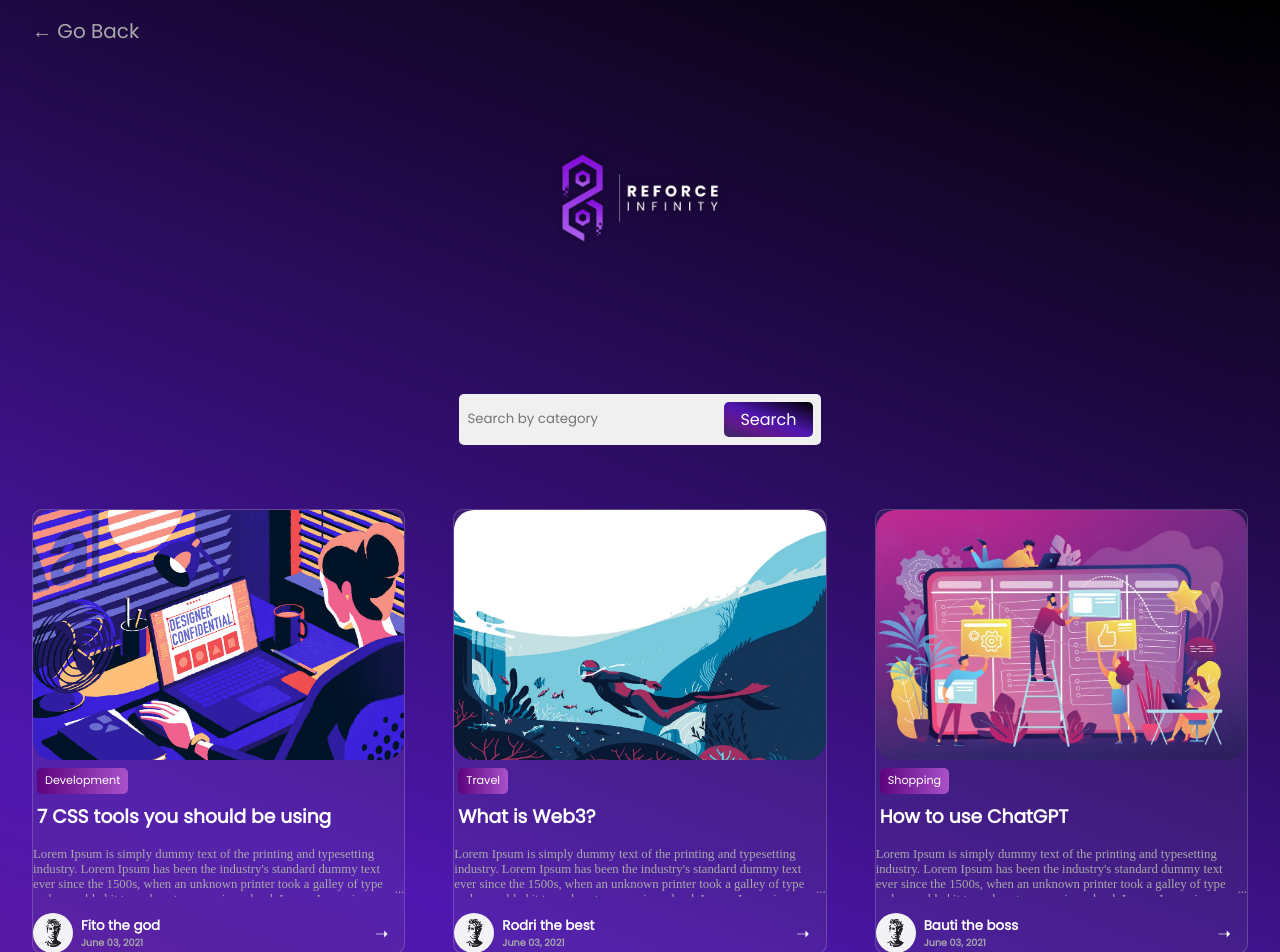
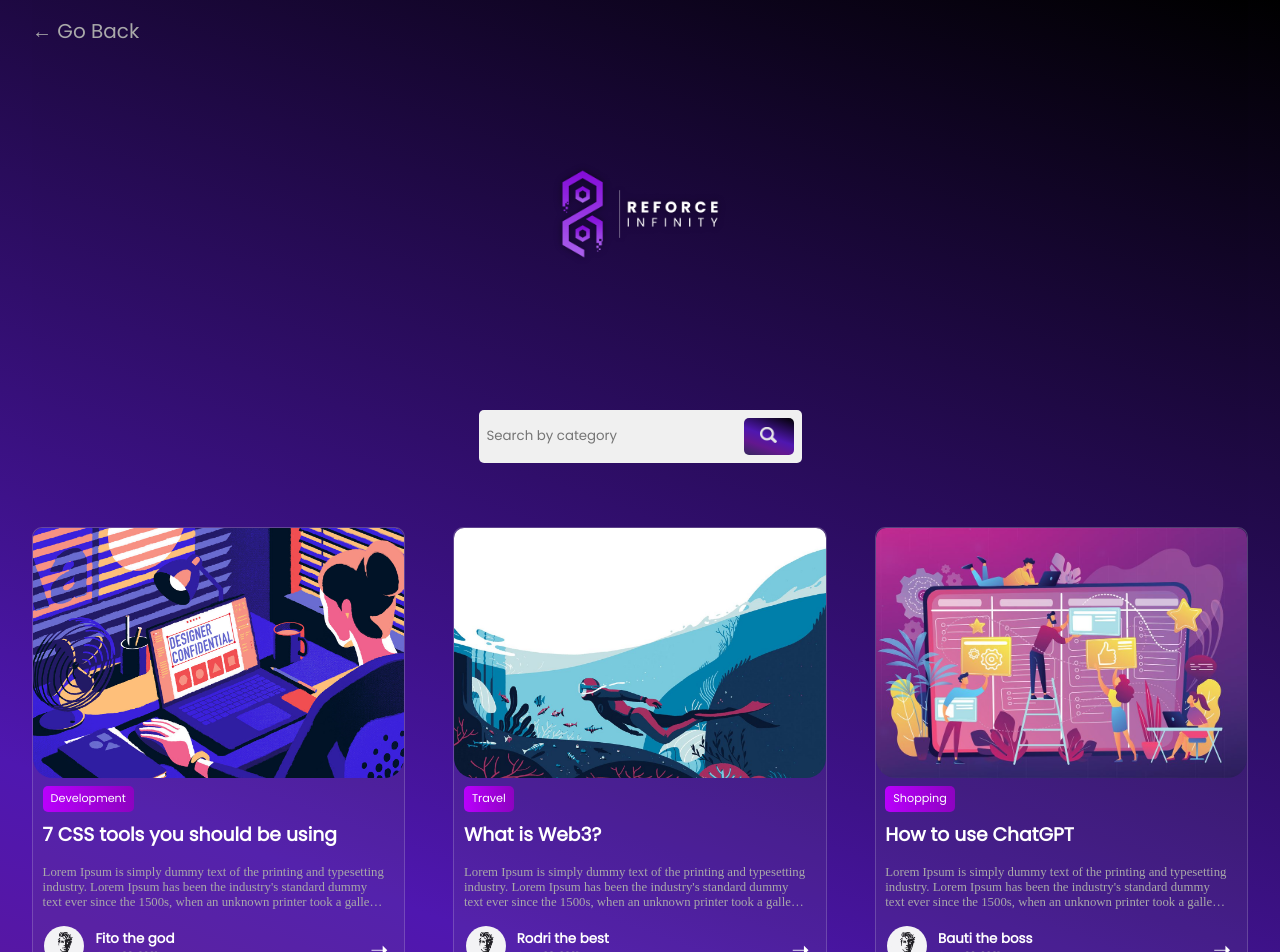
Before and after one commit to AlanFNL/refor6, a React (Vite) app: page /blog in a window 1280 px wide. Shown: the top 952 px of the page. Built offline with nearby package versions, Linux system fonts and the light colour scheme.

Commit message:
css changes

```diff
--- a/src/components/Home/BlogList/BlogItem/styles.css
+++ b/src/components/Home/BlogList/BlogItem/styles.css
@@ -9,12 +9,12 @@
     width: 100%;
     height: 250px;
     object-fit: cover;
-    border-radius: 20px;
+    border-radius: 10px 10px 20px 20px;
     margin-bottom: 0.5rem;
   }
   .blogItem-wrap h3 {
     margin: 0.5rem 0 1rem 0;
-    padding-left: .25rem;
+    padding-left: .6rem;
     flex: 1;
     color: white;
     font-family: 'Poppins';
@@ -24,17 +24,16 @@
     position: relative;
     max-height: 50px;
     overflow: hidden;
-    padding-right: 0.6rem;
+    padding-left: .6rem;
+    padding-right: 1rem;
     font-size: 0.8rem;
+    display: -webkit-box;
+    -webkit-line-clamp: 3;
+    -webkit-box-orient: vertical;
     color: #a9a9a9;
   }
 
-  .blogItem-desc::before {
-    position: absolute;
-    content: '...';
-    bottom: 0;
-    right: 0;
-  }
+
 
   .blogItem-wrap .footer-blog {
     display: flex;
@@ -47,6 +46,7 @@
     text-decoration: none;
     color: white;
     padding-right: 1rem;
+    font-size: 1.35rem;
   }
 
   .blogItem-author {
@@ -55,6 +55,8 @@
     color: white;
     font-family: 'Poppins';
     font-size: 1.25rem;
+    margin-left: 0.7rem;
+    margin-bottom: 0.5rem;
   }
 
   .blogItem-author img {
@@ -62,7 +64,7 @@
     height: 40px;
     border-radius: 50%;
     object-fit: cover;
-    margin-right: 0.5rem;
+    margin-right: 0.7rem;
   }
 
   .blogItem-author p {
--- a/src/components/Home/BlogList/styles.css
+++ b/src/components/Home/BlogList/styles.css
@@ -2,6 +2,7 @@
     display: grid;
     grid-template-columns: repeat(3, 1fr);
     gap: 3rem;
+    transition: all 1s;
 }
 
 @media (max-width: 768px) {
--- a/src/components/Home/SearchBar/index.jsx
+++ b/src/components/Home/SearchBar/index.jsx
@@ -1,5 +1,6 @@
 import React from "react";
 import "./styles.css";
+import lupa from "../../../assets/lupa.png";
 const SearchBar = ({ value, handleSearchKey, clearSearch, formSubmit }) => (
   <div className="searchBar-wrap">
     <form onSubmit={formSubmit}>
@@ -8,10 +9,13 @@ const SearchBar = ({ value, handleSearchKey, clearSearch, formSubmit }) => (
         type="text"
         onChange={handleSearchKey}
         placeholder="Search by category"
+        s
         value={value}
       />
       {value && <span onClick={clearSearch}>X</span>}
-      <button>Search</button>
+      <button>
+        <img className="search-logo" src={lupa} alt="search" />
+      </button>
     </form>
   </div>
 );
--- a/src/components/Home/SearchBar/styles.css
+++ b/src/components/Home/SearchBar/styles.css
@@ -33,4 +33,16 @@
 background: linear-gradient(200deg, rgb(0, 0, 0) 0%, rgb(79, 23, 176) 50%, rgba(99,23,143,1) 72%, rgba(54,40,94,1) 100%);
     color: #fff;
     font-family: 'Poppins';
+    max-width: 50px;
 }
+
+.search-logo {
+    max-width: 90%;
+    margin-top: .25rem;
+    filter: invert(90%);
+}
+
+.searchBar-wrap button:hover {
+    opacity: 80%;
+    transition: all .5s;
+}
--- a/src/components/common/Chip/styles.css
+++ b/src/components/common/Chip/styles.css
@@ -1,9 +1,9 @@
 .chip {
     font-size: 0.7rem;
-    background: linear-gradient(to right, #5c027d, #a952c9);
+    background: linear-gradient(to right, #b900fc, #8d03c0);
     color: #fff;
     padding: 0.3rem 0.5rem;
-    margin-left: .25rem;
+    margin-left: .6rem;
     border-radius: 5px;
     width: fit-content;
     text-transform: capitalize;
--- a/src/components/pages/Blog/styles.css
+++ b/src/components/pages/Blog/styles.css
@@ -10,7 +10,7 @@
     font-size: 1.25rem;
     color: #a9a9a9;
     font-weight: 500;
-    margin-bottom: 0rem;
+    margin-bottom:1rem;
     display: block;
     font-family: 'Poppins';
   }
```
Also changed, not shown: src/assets/lupa.png (added).
